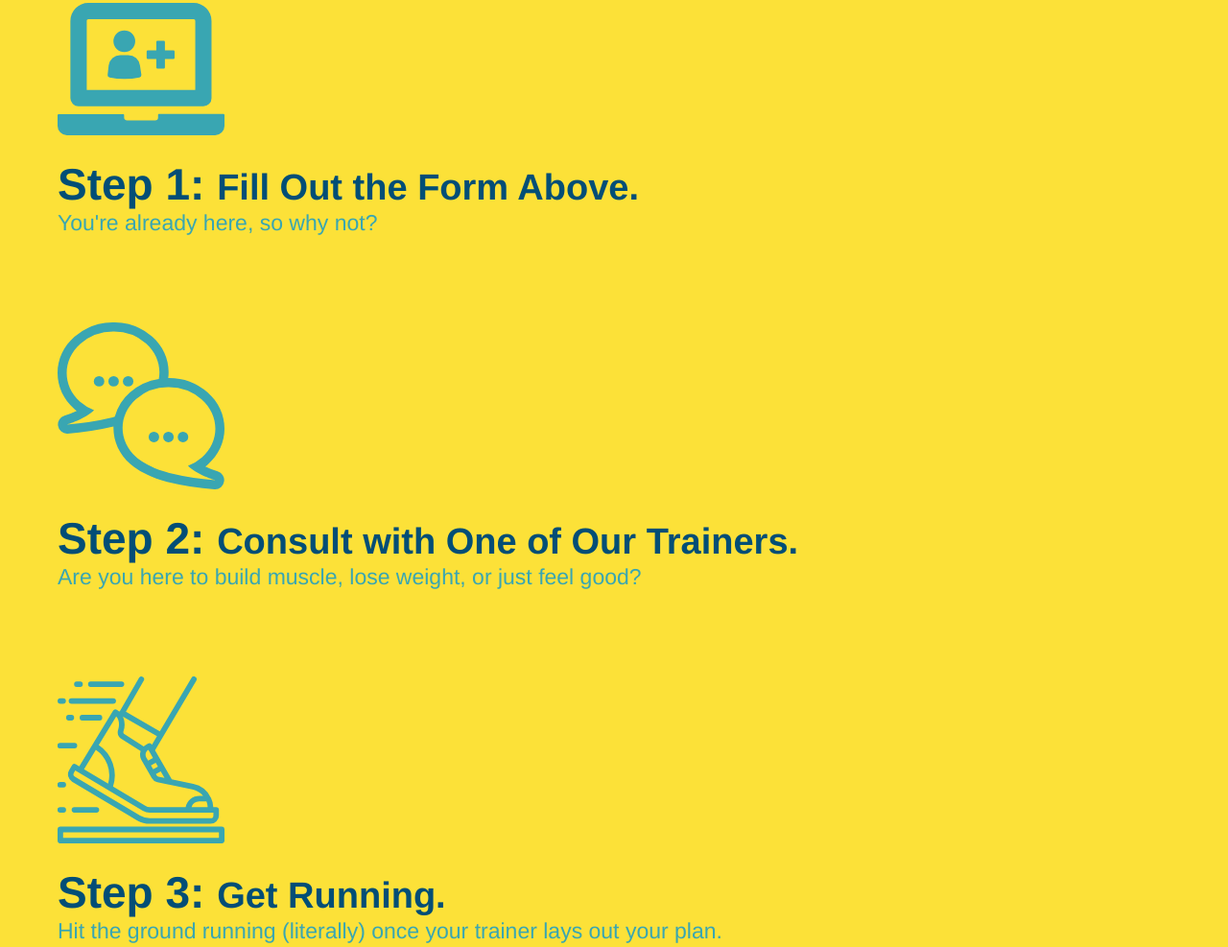
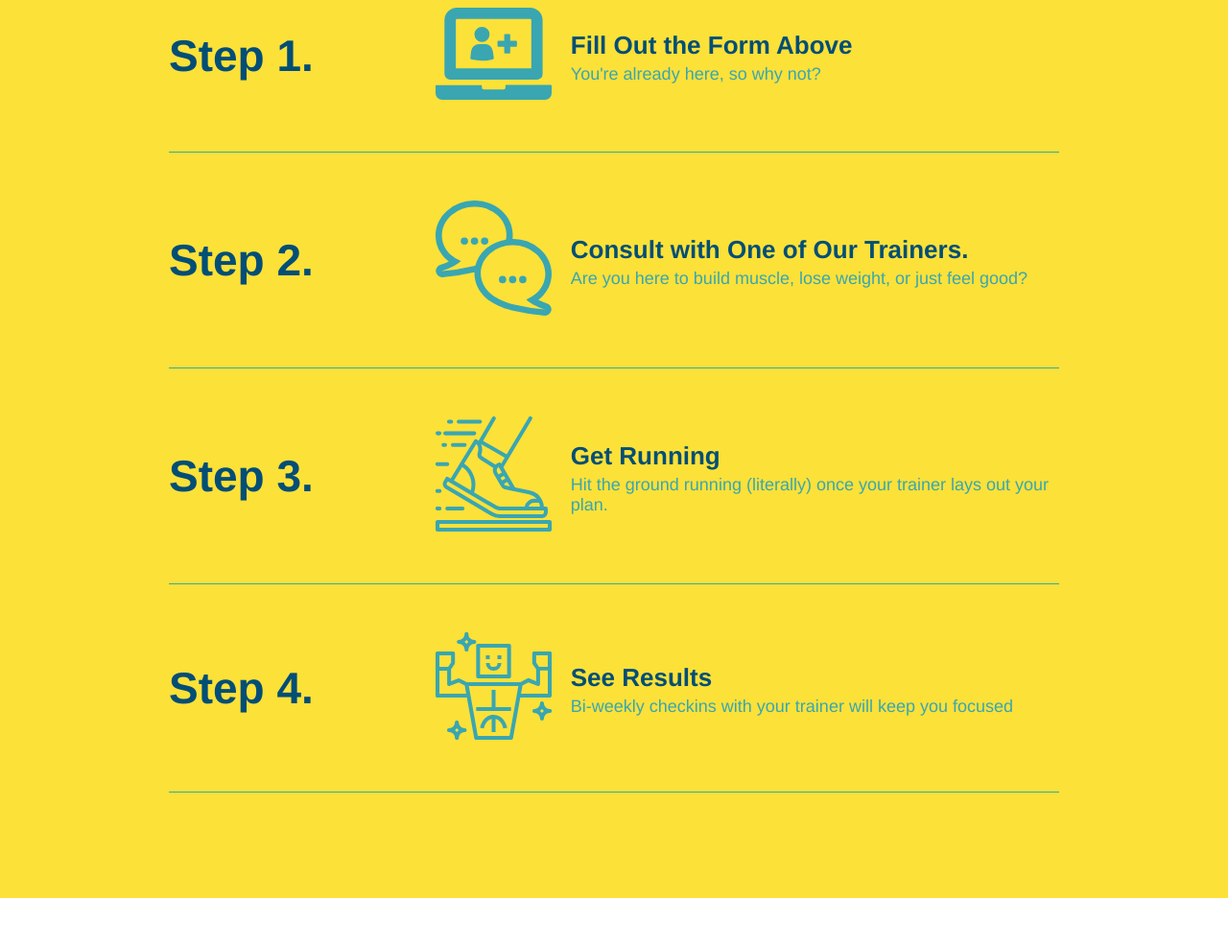
Before and after one commit to SeroGri/run-buddy, a plain HTML site: page index.html in a window 1280 px wide. Shown: the part 1183-2170 px from the top of the page at 96% size. Drawn offline with Linux system fonts and the light colour scheme.

Commit message:
add flexbox to the steps

```diff
--- a/assets/css/style.css
+++ b/assets/css/style.css
@@ -177,31 +177,53 @@ section {
     border-color: #39a6b2;
 }
 
-.steps div {
-    margin-bottom: 80px;
+.step {
+    margin: 50px auto;
+    padding-bottom: 50px;
+    width: 80%;
+    border-bottom: 1px solid #39a6b2;
+    display: flex;
+    flex-wrap: wrap;
+    align-items: center;
+    justify-content: space-between;
+
 }
 
-.steps img {
-    width: 15%;
-    margin: 10px 0;
+.step h3 {
+    color: #024e76;
+    font-size: 46px;
+    flex: 1 30%;
 }
 
-.steps h3 {
-    color: #024e76;
-    font-size: 46px;
-    margin-top: 10px;
+.step-text {
+    flex: 12;
 }
 
-.steps p{
+.step-text p{
     color: #39a6b2;
-    font-size: 23px;
+    font-size: 18px;
 }
 
-.steps span {
-    font-size: 38px;
+.step-text h4 {
+    font-size: 26px;
+    line-height: 1.5;
+    color: #024e76;
 }
 
-.trainers {
+.step-img {
+    flex: 1 12%;
+    margin-right: 20px;
+}
+
+.step-img img {
+    max-width: 100%;
+}
+
+.step-info {
+    flex: 2 70%;
+    display: flex;
+    flex-wrap: wrap;
+    align-items: center;
 }
 
 .trainer {
--- a/index.html
+++ b/index.html
@@ -80,37 +80,70 @@
 
     <!--"what we do" section -->
     <section id="what-we-do" class="intro">
+        <div class="flex-row">
         <h2 class="section-title primary-border">What We Do</h2>
+        </div>
+        <div class="flex-row">
         <p>
             butcher selfies chambray shabby chic gentrify readymade yr Echo Park XO
         </p>
+    </div>
     </section>
 
     <!-- "what you do" section -->
     <section id="what-you-do" class="steps">
         <h2 class="section-title primary-border">What You Do</h2>
 
-        <div>
+        <div class="step">
+            <h3>Step 1.</h3>
+            <div class="step-info">
+            <div class="step-img">
             <img src="./assets/images/step-1.svg" alt="" />
-            <h3>Step 1: <span>Fill Out the Form Above.</span></h3>
+                </div>
+                <div class="step-text">
+            <h4>Fill Out the Form Above</h4>
             <p>You're already here, so why not?</p>
         </div>
-        <div>
+        </div>
+        </div>
+
+        <div class="step">
+            <h3>Step 2.</h3>
+            <div class="step-info">
+            <div class="step-img">
             <img src="./assets/images/step-2.svg" alt="" />
-            <h3>Step 2: <span>Consult with One of Our Trainers.</span></h3>
+            </div>
+            <div class="step-text">
+            <h4>Consult with One of Our Trainers.</h4>
             <p>Are you here to build muscle, lose weight, or just feel good?</p>
         </div>
+        </div>
+        </div>
 
-        <div>
+        <div class="step">
+            <h3>Step 3.</h3>
+            <div class="step-info">
+                <div class="step-img">
             <img src="./assets/images/step-3.svg" alt="" />
-            <h3>Step 3: <span>Get Running.</span></h3>
+            </div>
+            <div class="step-text">
+            <h4>Get Running</h4>
             <p>Hit the ground running (literally) once your trainer lays out your plan.</p>
         </div>
+        </div>
+        </div>
 
-        <div>
+        <div class="step">
+            <h3>Step 4.</h3>
+            <div class="step-info">
+                <div class="step-img">
             <img src="./assets/images/step-4.svg" alt="" />
-            <h3>Step 4: <span>See Results.</span></h3>
+            </div>
+            <div class="step-text">
+            <h4>See Results</h4>
             <p>Bi-weekly checkins with your trainer will keep you focused</p>
+        </div>
+        </div>
         </div>
     </section>
 
```
